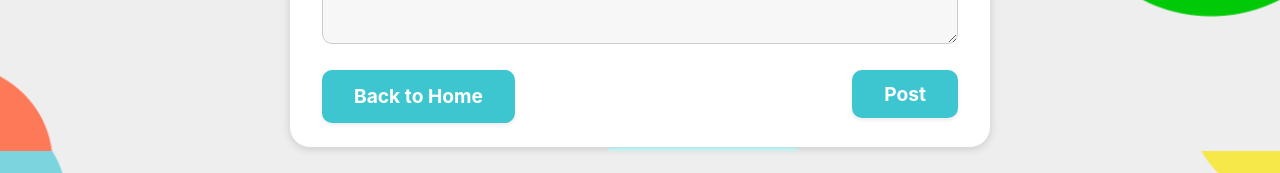
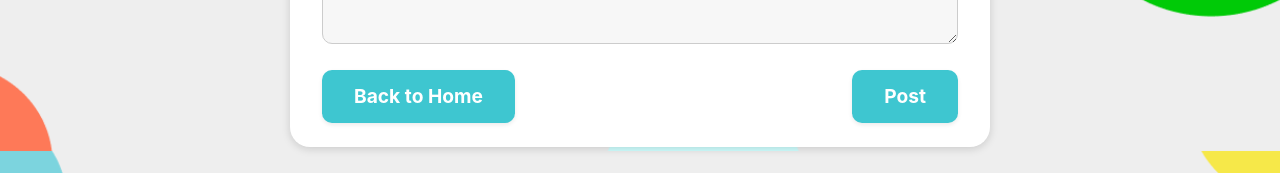
Before and after one commit to vmadh2/MASTERCHEFS, a Vue app: page /formsheet in a window 1280 px wide. Shown: the part 649-822 px from the top of the page. Built offline with nearby package versions, Linux system fonts and the light colour scheme.

Commit message:
v fixing post button routing

```diff
--- a/src/components/FormSheet.vue
+++ b/src/components/FormSheet.vue
@@ -27,7 +27,7 @@
         <!-- added: Back to Home button (left) -->
         <router-link :to="{ name: 'home-board' }" class="post-btn back-btn" role="button" aria-label="Back to home">Back to Home</router-link>
 
-        <button type="button" class="post-btn" @click="sendData().then(() => $router.push('/homeboard')).catch(() => {})">Post</button>
+        <router-link :to="{ name: 'home-board' }" class="post-btn" role="button" aria-label="Post" @click.native.prevent="sendData().then(() => $router.push({ name: 'home-board' })).catch(() => {})">Post</router-link>
       </form>
     </div>
   </div>
```
